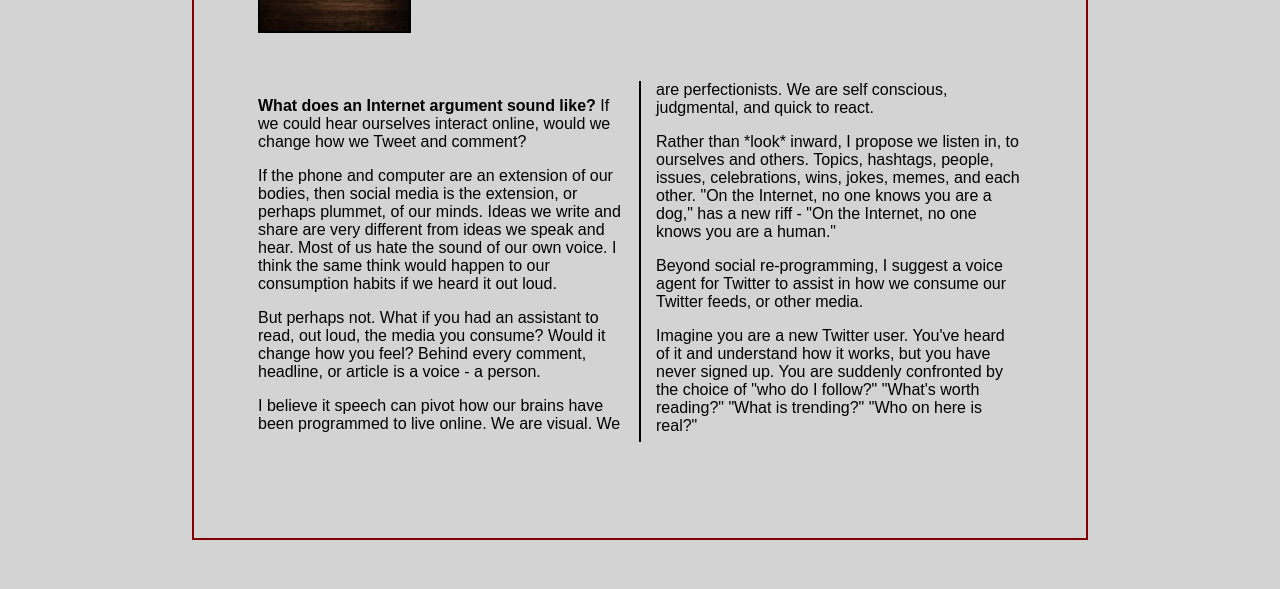
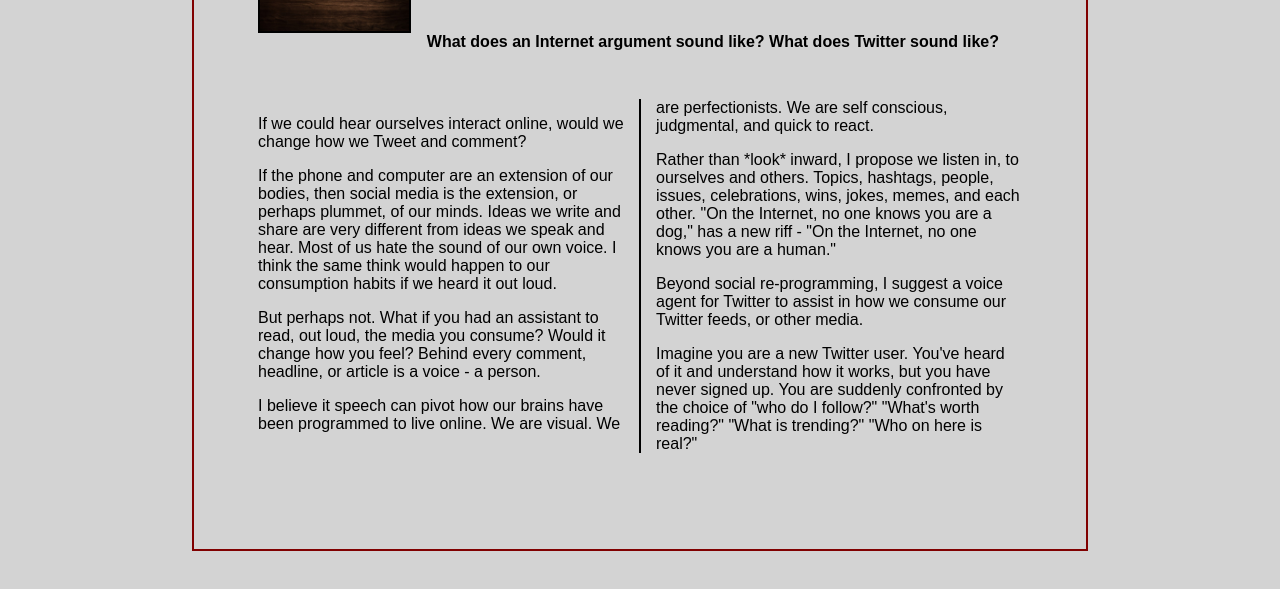
Before and after one commit to eddierath/dgmd20-assignment2, a plain HTML site: page index.html in a window 1280 px wide. Shown: the part 197-786 px from the top of the page. Drawn offline with Linux system fonts and the light colour scheme.

Commit message:
Final Changes

```diff
--- a/index.html
+++ b/index.html
@@ -14,7 +14,6 @@
           <li><a href="index.html">Home</a></li>
           <li><a href="about.html">About</a></li>
           <li><a href="form.html">Get Started</a></li>
-
       </ul>
       </nav>
 
@@ -27,11 +26,12 @@
         <img src="img/apple-cup-desk-7974-2.jpg" alt="Photo by Tyler Lastovich from Pexels" class="floatright">
         <h2>🐦 Twitter, Out Loud 🗣️</h2>
         <div class="clearfloat"></div>
-
+        <p><strong>What does an Internet argument sound like? What does Twitter sound like?</strong></p>
+        <div class="clearfloat"></div>
 
         <article class="columns" id="content">
-        <p><strong>What does an Internet argument sound like?</strong>
-          If we could hear ourselves interact online, would we change how we Tweet and comment?</p>
+
+          <p>If we could hear ourselves interact online, would we change how we Tweet and comment?</p>
 
           If the phone and computer are an extension of our bodies, then social media is the extension, or perhaps plummet, of our minds. Ideas we write and share are very different from ideas we speak and hear.
 
```
Also changed, not shown: about.html (+1 -1 lines).
